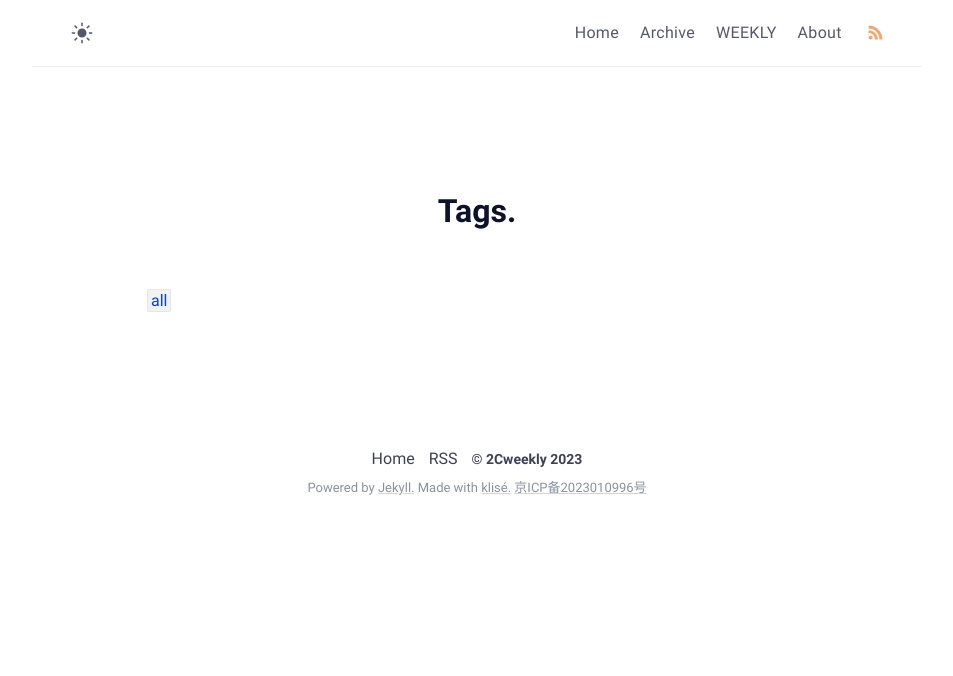
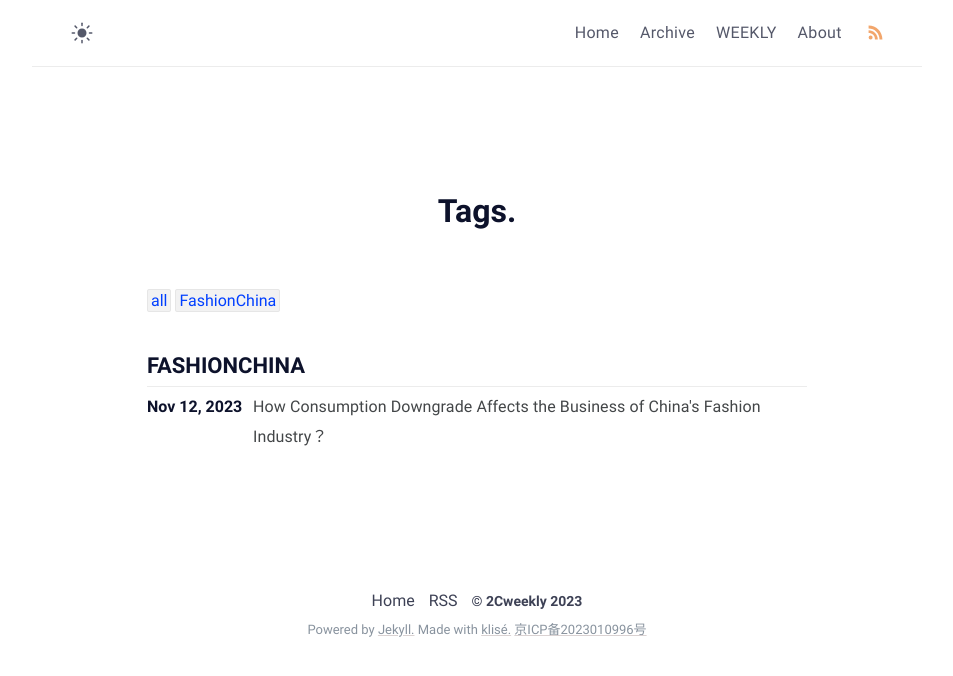
Before and after one commit to andy660/andy660.github.io, a Jekyll site: the page built from tags.html, in a window 1280 px wide. Shown: the top 676 px of the page, without its empty margins (163-1116 px from the left). Built offline with Jekyll 4.4.1, drawn with Linux system fonts in a browser that asks for light colours.

Commit message:
post update

```diff
--- a/_posts/How Consumption Downgrade Affects the Business of China's Fashion Industry？.md
+++ b/_posts/2023-11-12-How-Consumption-Downgrade-Affects-the-Business-of-China's -Fashion-Industry.md
@@ -1,7 +1,8 @@
 ---
+layout: post
 title: How Consumption Downgrade Affects the Business of China's Fashion Industry？
 date: 2023-11-12
-tags: China's Fashion Industry
+tags: FashionChina
 comment: false
 ---
 
```
